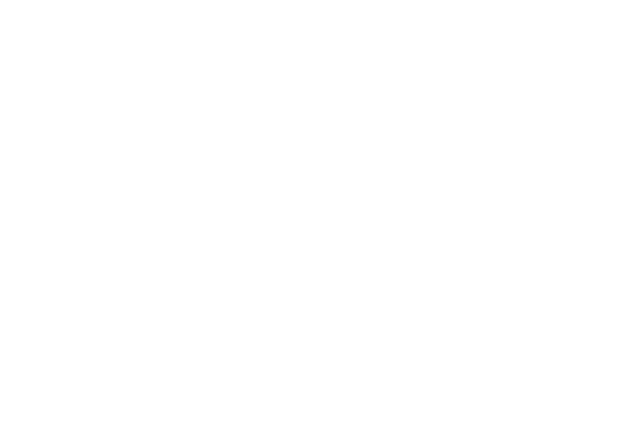
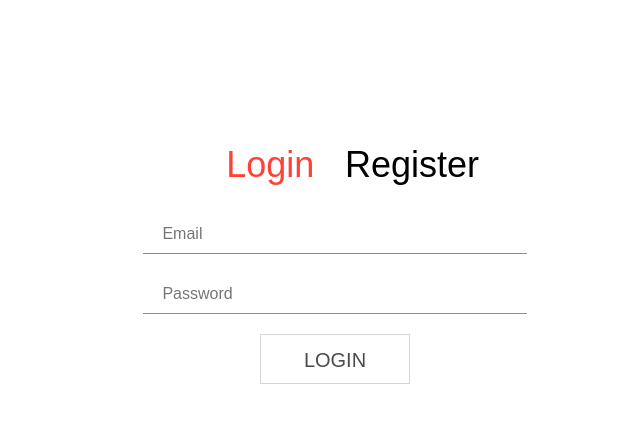
Before and after one commit to C4-MohammedAlayed/Nafith-logistics-international, a React (Create React App) app in the folder frontend/: page / in a window 1280 px wide. Before the commit this address had no page. Shown: the top 422 px of the page, without its empty margins (305-945 px from the left). Built offline with nearby package versions, Linux system fonts and the light colour scheme.

Commit message:
login frontend done

```diff
--- a/frontend/src/App.js
+++ b/frontend/src/App.js
@@ -1,6 +1,7 @@
 import "./App.css";
+import { Route, Routes } from "react-router-dom";
 import Dashboard from "./components/Dashboard/Dashboard";
-import { Route, Routes } from "react-router-dom";
+import Login from "./components/Login/Login";
 
 
 function App() {
@@ -8,6 +9,7 @@
     <div className="App">
       <Routes>
       <Route path="/dashboard" element={<Dashboard />} />
+      <Route path="/" element={<Login />} />
       </Routes>
 
     </div>
--- a/frontend/src/components/Login/Login.js
+++ b/frontend/src/components/Login/Login.js
@@ -1,7 +1,7 @@
 import React, { useState } from "react";
 import axios from "axios";
 import {useNavigate } from "react-router-dom";
-
+import "./login.css";
 
 
 const Login=()=>{
@@ -15,12 +15,68 @@
       .then((response)=>{
         localStorage.setItem("myIsLoggedIn", true); //
         localStorage.setItem("MyuserRole", response.data.role)
-        navigate("/Home")
+        navigate("/dashboard")
       })
       .catch((err)=>{
-        setmessage(err.response.data.message);
+        console.log("err");
       })
   }
+
+  return (
+    <div className="main-continar">
+      <div className="login-continar">
+        <div className="login-register">
+          <div className="inner">
+            <span id="login">Login</span>
+            <span
+              id="register"
+              onClick={() => {
+                navigate("/register");
+              }}
+            >
+              Register
+            </span>
+          </div>
+        </div>
+        <div className="login-box-out">
+          <div className="login-box-inner">
+            <input
+              type="email"
+              onChange={(e) => {
+                setEmail(e.target.value);
+              }}
+              placeholder=" Email "
+              required=""
+            />
+            <input
+              type="password"
+              onChange={(e) => {
+                setPassword(e.target.value);
+              }}
+              placeholder=" Password"
+              required=""
+            />
+            {message ? <p className="Error">{message}</p> : <></>}{" "}
+            <div className="button-signIn">
+
+              <button onClick={loginUser} id="signIn">
+                Login
+              </button>
+            </div>
+
+
+
+          </div>
+        </div>
+        <div className="message">
+          {" "}
+
+
+        </div>
+      </div>
+    </div>
+
+  );
 }
 
 export default Login;
--- a/frontend/src/components/Login/login.css
+++ b/frontend/src/components/Login/login.css
@@ -0,0 +1,116 @@
+*{
+    margin: 0;
+    padding: 0;
+    box-sizing: border-box;
+  }
+  .main-continar {
+    height: 80vh;
+    display: flex;
+    justify-content: center;
+    align-items: center;
+    font-family: "Poppins", sans-serif;
+  }
+  .login-continar {
+    width: 100%;
+    height: 55%;
+
+    display: flex;
+    flex-direction: column;
+  }
+  .login-register {
+    height: 20%;
+    display: flex;
+    justify-content: center;
+  }
+  .inner {
+    width: 24%;
+    display: flex;
+    justify-content: flex-start;
+    gap: 10%;
+    margin-left: 7%;
+  }
+  .login-register span {
+    font-size: 36px;
+    font-weight: 400;
+    cursor: pointer;
+  }
+  #login {
+    color: #ff4136;
+  }
+  #register {
+    color: #000;
+    transition: all 0.4s ease 0s;
+  }
+  #register:hover {
+    color: #ff4136;
+  }
+  .login-box-out {
+    height: 80%;
+    display: flex;
+    justify-content: center;
+    align-items: center;
+  }
+  .login-box-inner {
+    width: 30%;
+    height: 100%;
+  }
+  .login-box-inner input {
+    margin-bottom: 20px;
+    border-color: currentcolor currentcolor #8e8e8e;
+    border-image: none;
+    border-style: none none solid;
+    border-width: 0 0 1px;
+    color: #686868;
+    font-size: 16px;
+    height: 40px;
+    line-height: 40px;
+    padding: 0 15px;
+    width: 100%;
+    background: transparent;
+  }
+  .button-signIn {
+    display: flex;
+    justify-content: center;
+    align-items: center;
+  }
+  #signIn {
+    border: 1px solid #d5d5d5;
+    color: #4b4b4b;
+    display: inline-block;
+    font-size: 20px;
+    height: 50px;
+    line-height: 50px;
+    text-align: center;
+    text-transform: uppercase;
+    transition: all 0.5s ease 0s;
+    width: 150px;
+    background-color: #fff;
+    cursor: pointer;
+  }
+
+  #signIn:hover {
+    background: #ff4136 none repeat scroll 0 0;
+    border: 1px solid #ff4136;
+    color: #fff;
+    width: 100%;
+  }
+
+  .message {
+    width: 100%;
+    display: flex;
+    justify-content: center;
+  }
+  .Error {
+    background-color: rgb(248, 159, 156);
+    color: rgb(139, 5, 5);
+    font-size: 18px;
+    margin: 5px;
+    padding: 12px;
+    text-align: center;
+    border-radius: 5px;
+    font-family: "Segoe UI";
+    border: solid 1px rgba(128, 128, 128, 0.376);
+  }
+  .login-box-out h4 {
+    color: rgb(107, 114, 114);
+  }
--- /dev/null
+++ b/frontend/src/components/Navigation/Navigation.js
@@ -0,0 +1,5 @@
+import { Link, useNavigate } from "react-router-dom";
+
+const Navigation=()=>{
+
+}
```
